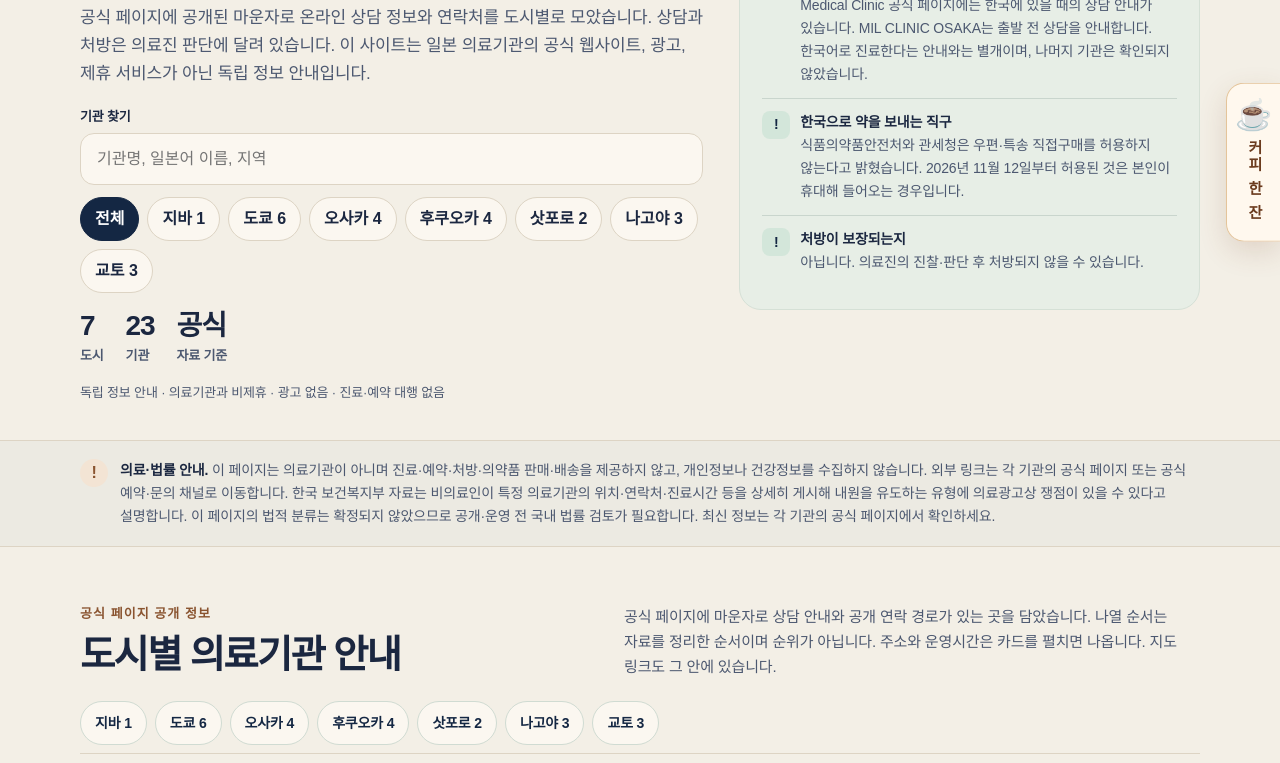
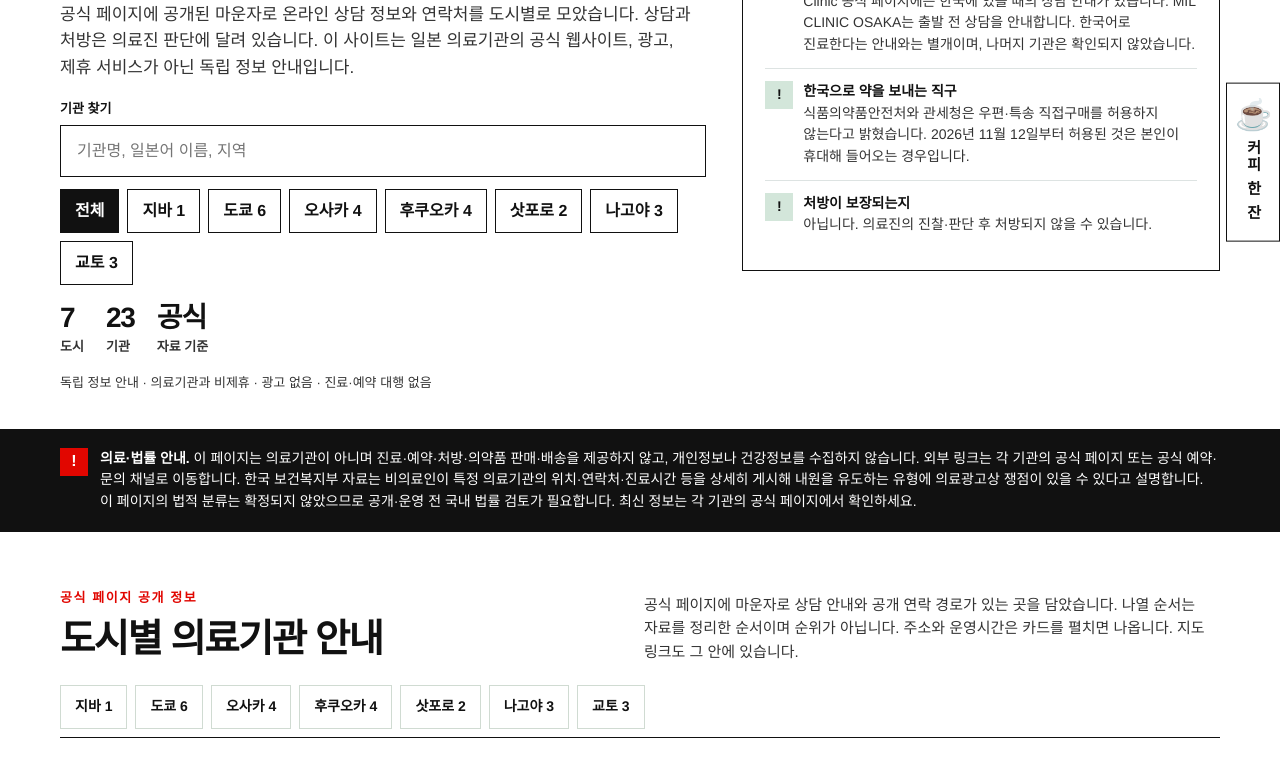
Before and after one commit to jinhyunkim12-max/japan-mounjaro-directory, a plain HTML site: page index.html in a window 1280 px wide. Shown: the part 238-1001 px from the top of the page. Drawn offline with Linux system fonts and the light colour scheme.

Commit message:
Update the directory with the Swiss layout and the latest clinic notes.
Co-authored-by: Cursor <cursoragent@cursor.com>

```diff
--- a/index.html
+++ b/index.html
@@ -3,13 +3,13 @@
 <head>
   <meta charset="utf-8">
   <meta name="viewport" content="width=device-width, initial-scale=1">
-  <meta name="theme-color" content="#142743">
+  <meta name="theme-color" content="#111111">
   <meta name="description" content="도쿄·오사카·후쿠오카·삿포로·나고야·교토·지바의 의료기관이 공개한 마운자로 온라인 상담 정보와 연락처를 정리한 독립 정보 디렉터리입니다. 한국 체류 중 상담 가능 여부는 각 기관 공식 페이지의 문구를 옮겼습니다.">
   <meta name="robots" content="index, follow, max-image-preview:large">
   <title>마운자로 원정대 | 일본 공개 진료 정보</title>
   <link rel="canonical" href="https://japan-mounjaro-directory.netlify.app/">
   <link rel="icon" href="/favicon.svg" type="image/svg+xml">
-  <link rel="stylesheet" href="/styles.css?v=7">
+  <link rel="stylesheet" href="/styles.css?v=9">
   <link rel="sitemap" type="application/xml" href="/sitemap.xml">
   <meta property="og:type" content="website">
   <meta property="og:locale" content="ko_KR">
--- a/styles.css
+++ b/styles.css
@@ -1,17 +1,17 @@
 :root {
-  --paper: #f3efe6;
-  --white: #fbf7f0;
-  --ink: #1b2740;
-  --muted: #4c5870;
-  --green: #1e3a5f;
-  --green-dark: #142743;
-  --mint: #e6edf6;
-  --line: #ddd4c4;
-  --orange: #8a5430;
-  --peach: #f3e4d4;
-  --shadow: 0 10px 28px rgba(20, 39, 67, 0.06);
-  --radius: 18px;
-  --max: 1120px;
+  --paper: #ffffff;
+  --white: #ffffff;
+  --ink: #111111;
+  --muted: #333333;
+  --green: #111111;
+  --green-dark: #111111;
+  --mint: #f3f3f3;
+  --line: #111111;
+  --orange: #e10600;
+  --peach: #ffffff;
+  --shadow: none;
+  --radius: 0;
+  --max: 1180px;
 }
 
 * { box-sizing: border-box; }
@@ -20,12 +20,12 @@ html { scroll-behavior: smooth; }
 
 body {
   margin: 0;
-  background: var(--paper);
+  background: #fff;
   color: var(--ink);
-  font-family: "Pretendard", "Apple SD Gothic Neo", "Noto Sans KR", "Malgun Gothic", sans-serif;
+  font-family: "Helvetica Neue", Helvetica, Arial, "Noto Sans KR", "Malgun Gothic", sans-serif;
   font-size: 16px;
-  line-height: 1.65;
-  letter-spacing: -0.01em;
+  line-height: 1.55;
+  letter-spacing: 0;
   word-break: keep-all;
 }
 
@@ -62,9 +62,9 @@ a:hover { text-decoration-thickness: 2px; }
   position: sticky;
   top: 0;
   z-index: 5;
-  background: rgba(243, 241, 234, 0.94);
-  border-bottom: 1px solid rgba(211, 221, 212, 0.95);
-  backdrop-filter: blur(12px);
+  background: #fff;
+  border-bottom: 1px solid #111;
+  backdrop-filter: none;
 }
 
 .nav {
@@ -1019,9 +1019,11 @@ h2 {
 }
 
 .note-list h3 { margin: 0 0 8px; font-size: 18px; }
+
+#filter-empty {
   margin: 0 0 16px;
   padding: 14px 16px;
-  border-radius: 14px;
+  border: 1px solid #111;
   background: var(--white);
   font-weight: 700;
 }
@@ -1029,3 +1031,127 @@ h2 {
 @media (max-width: 720px) {
   .compare { grid-template-columns: 1fr; }
 }
+
+h1, h2, h3, h4 { letter-spacing: -0.04em; }
+
+.eyebrow,
+.section-kicker,
+.phrase-kicker {
+  color: #e10600;
+  letter-spacing: 0.12em;
+  text-transform: uppercase;
+}
+
+.topbar,
+.clinic-card,
+.hero-panel,
+.info-card,
+.phrase,
+.source,
+.legal-cushion,
+.tip-line,
+.support-card,
+.finder input,
+.chip,
+.button,
+.pill,
+.meal-nav,
+.meal-side,
+.meal-strip,
+.city-nav a,
+.area-pill,
+.compare li,
+.notice-band {
+  border-radius: 0;
+  box-shadow: none;
+}
+
+.brand-mark,
+.button,
+.chip,
+.skip,
+.notice-icon,
+.panel-mark,
+.copy-button {
+  border-radius: 0;
+}
+
+.meal-nav,
+.meal-side,
+.button.meal,
+.meal-strip {
+  color: #111;
+  background: #fff;
+  border: 1px solid #111;
+}
+
+.meal-nav:hover,
+.meal-side:hover,
+.button.meal:hover,
+.meal-strip:hover { background: #f3f3f3; }
+
+.button.primary,
+.chip[aria-pressed="true"],
+.city-nav a.is-on,
+.copy-button {
+  background: #111;
+  color: #fff;
+  border: 1px solid #111;
+}
+
+.hero-panel,
+.clinic-card,
+.info-card,
+.phrase,
+.source,
+.legal-cushion,
+.finder input {
+  border: 1px solid #111;
+  background: #fff;
+}
+
+.compare li {
+  background: #fff;
+  border: 1px solid #111;
+}
+
+.phrase-jp { background: #f3f3f3; border-radius: 0; }
+
+.notice-band {
+  background: #111;
+  color: #fff;
+}
+
+.notice-band a,
+.notice-band strong { color: #fff; }
+
+.site-footer {
+  background: #fff;
+  border-top: 1px solid #111;
+  color: #111;
+}
+
+.area-pill { background: #fff; border: 1px solid #111; color: #111; }
+
+.notice-band,
+.notice-band .notice-inner,
+.notice-band .notice-inner p,
+.notice-band .notice-inner strong,
+.notice-band a {
+  color: #fff;
+}
+
+.notice-icon {
+  background: #e10600;
+  color: #fff;
+}
+
+.brand-mark,
+.skip,
+.button.primary,
+.chip[aria-pressed="true"],
+.city-nav a.is-on,
+.copy-button {
+  background: #111;
+  color: #fff;
+}
```
Also changed, not shown: 404.html (+1 -1 lines), support.html (+2 -2 lines), copy.js (line endings or trailing spaces), filter.js (line endings or trailing spaces), robots.txt, sitemap.xml (line endings or trailing spaces), 4 other files.
